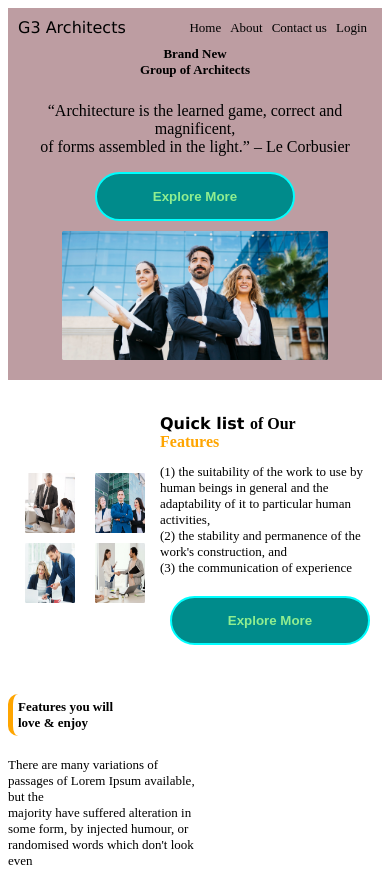
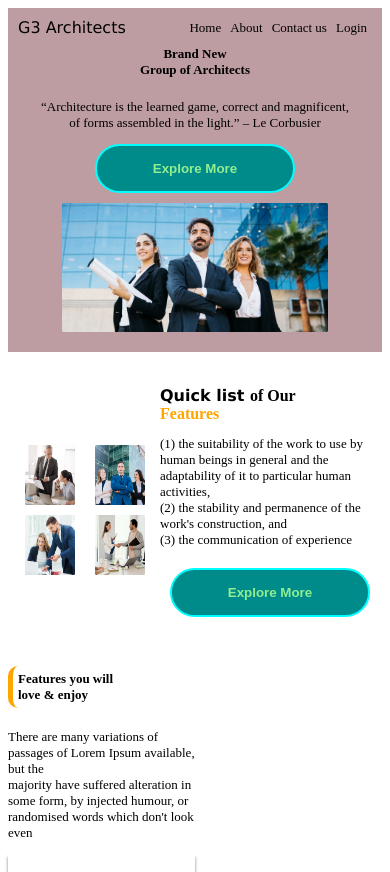
Before and after one commit to NafeesIS/Assignment-2--responsive-, a plain HTML site: page index.html in a window 390 px wide. Shown: the top 872 px of the page. Drawn offline with Linux system fonts and the light colour scheme.

Commit message:
second commit

```diff
--- a/styles/assignment-2.css
+++ b/styles/assignment-2.css
@@ -170,6 +170,7 @@
     }
     .title-2 p{
         font-size: small;
+        text-align: left;
     }
 
 }
@@ -266,6 +267,10 @@
     border-radius: 10px;
         /* transform: translateX(70%); */
     }
+    .icons h2,p{
+        font-size: small;
+
+    }
 }
 .box-content{
 
```
